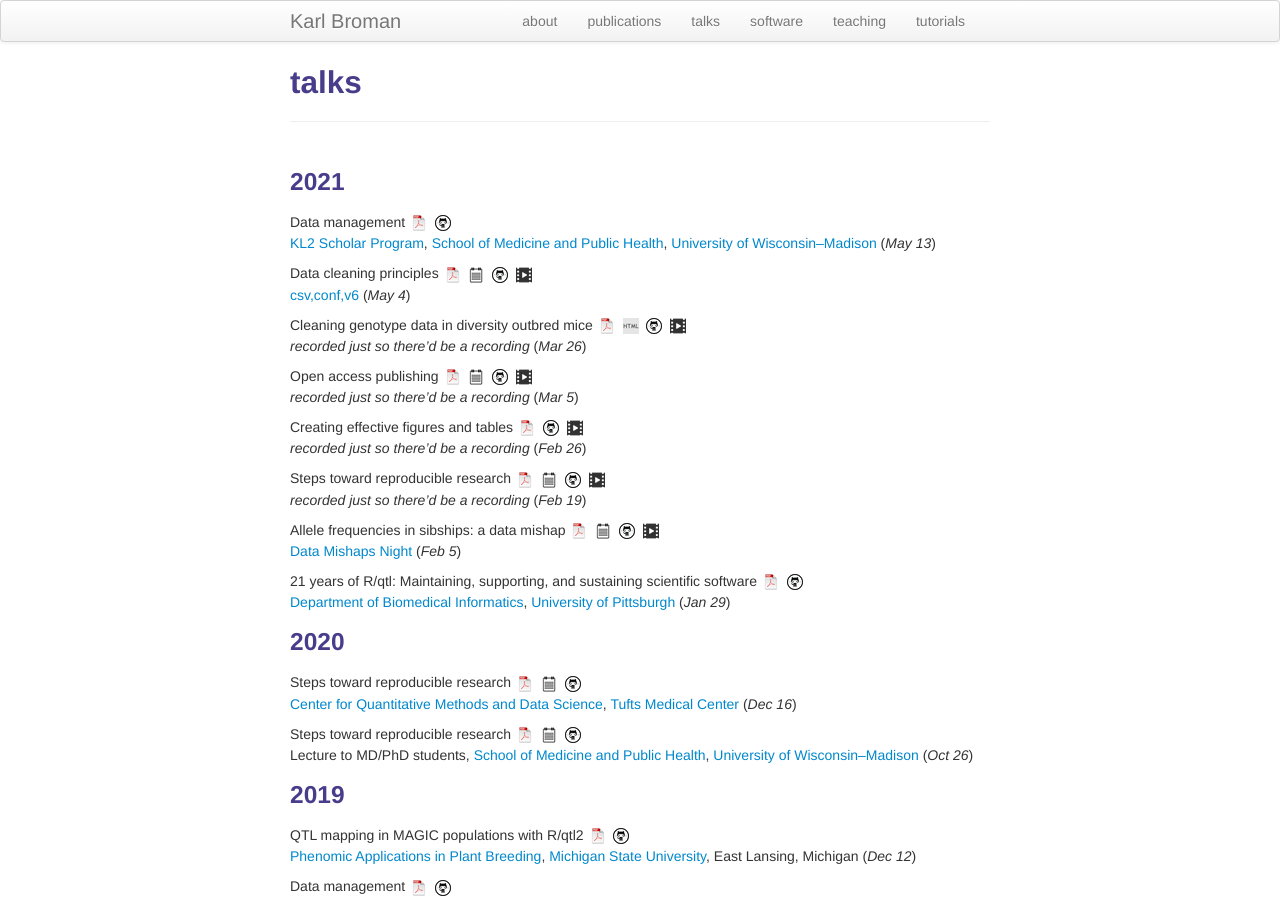
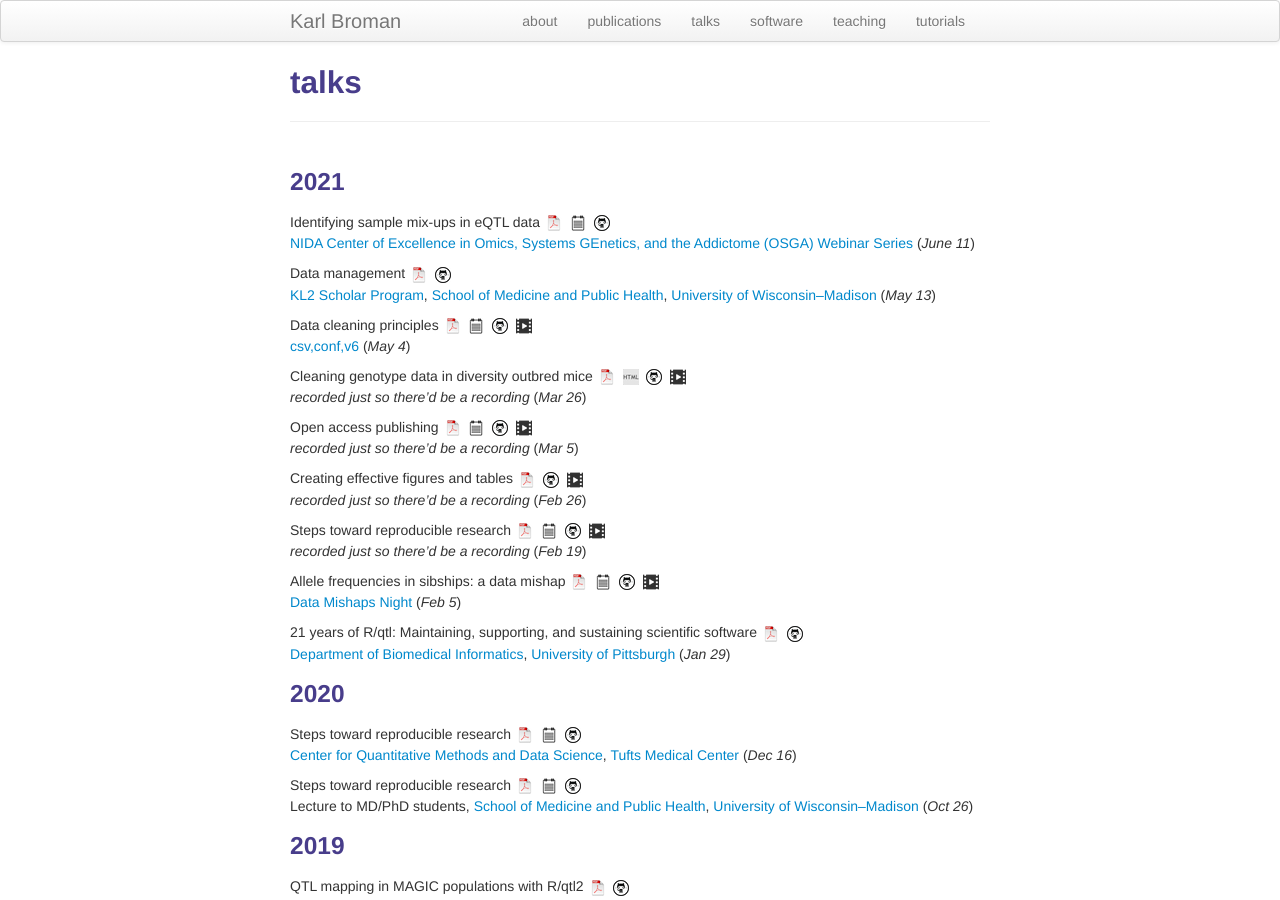
Before and after one commit to kbroman/kbroman.github.io, a Jekyll site: the page built from talks.md, in a window 1280 px wide and 900 px high. Built offline with Jekyll 4.4.1, drawn with Linux system fonts in a browser that asks for light colours.

Commit message:
talk.md: Add OSGA seminar

```diff
--- a/talks.md
+++ b/talks.md
@@ -11,8 +11,16 @@
 QTL mapping in MAGIC populations with R/qtl2
 [![pdf](icons16/pdf-icon.png)](https://kbroman.org/Talk_MAGIC2021/magic2021.pdf)
 [![github](icons16/github-icon.png)](https://github.com/kbroman/Talk_MAGIC2021)<br/>
-_recorded just so there'd be a recording_ (_May 28_)
+_recorded just so there'd be a recording_ (_?_)
 -->
+
+Identifying sample mix-ups in eQTL data
+[![pdf](icons16/pdf-icon.png)](https://kbroman.org/Talk_OSGA2021/osga2021.pdf)
+[![pdf w/notes](icons16/notes-icon.png)](https://kbroman.org/Talk_OSGA2021/osga2021_notes.pdf)
+[![github](icons16/github-icon.png)](https://github.com/kbroman/Talk_OSGA2021)<br/>
+[NIDA Center of Excellence in Omics, Systems GEnetics, and the Addictome (OSGA) Webinar
+Series](https://opar.io/training/osga-webinar-series-2020.html)
+(_June 11_)
 
 Data management
 [![pdf](icons16/pdf-icon.png)](https://www.biostat.wisc.edu/~kbroman/presentations/datamgmt2019.pdf)
```
